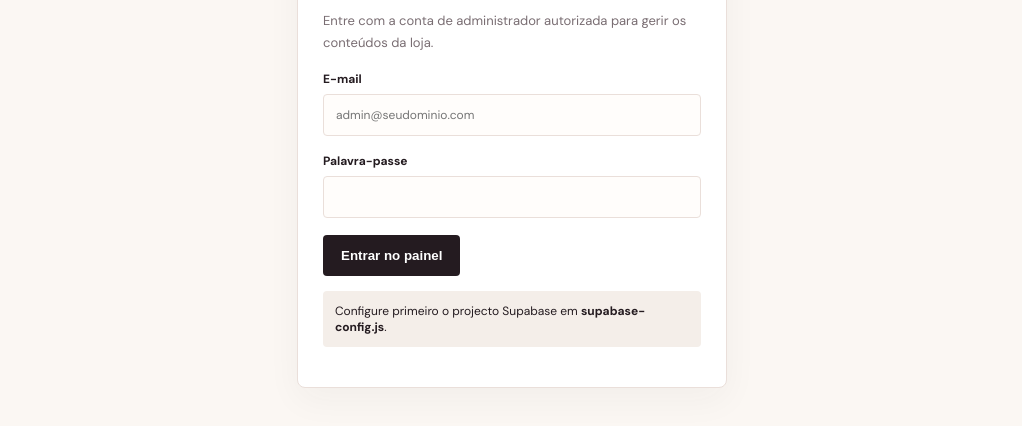
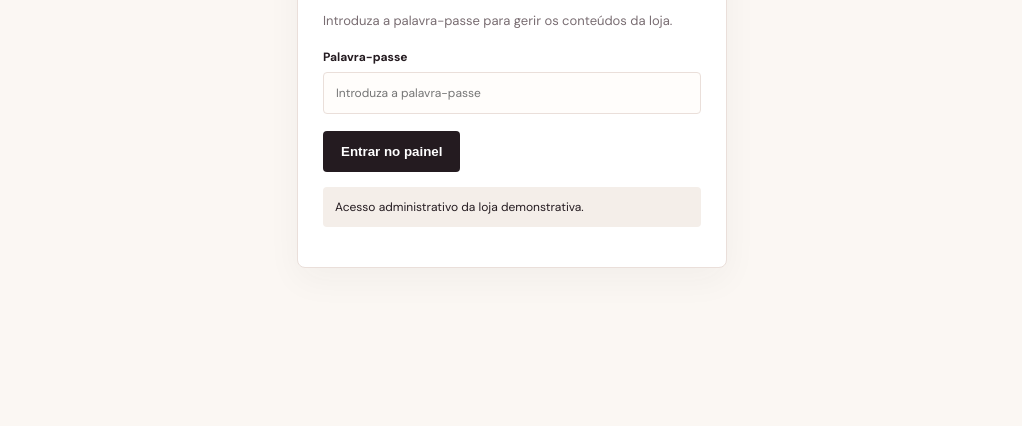
Before and after one commit to FelicidadeDias/Salao-de-beleza, a plain HTML site: page admin.html in a window 1280 px wide. Shown: the part 240-666 px from the top of the page, without its empty margins (128-1150 px from the left). Drawn offline with nearby package versions, Linux system fonts and the light colour scheme.

Commit message:
Remove campo de email do acesso administrativo

```diff
--- a/admin.html
+++ b/admin.html
@@ -11,10 +11,9 @@
 </style></head>
 <body><main class="wrap">
 <header class="top"><div class="brand">Studio Belle<small>PAINEL DE ADMINISTRAÇÃO</small></div><a href="index.html">← Ver loja</a></header>
-<section class="login" id="loginBox"><h1>Acesso administrativo</h1><p class="muted">Entre com a conta de administrador autorizada para gerir os conteúdos da loja.</p>
-<div class="field"><label for="email">E-mail</label><input id="email" type="email" autocomplete="username" placeholder="admin@seudominio.com"></div>
-<div class="field"><label for="password">Palavra-passe</label><input id="password" type="password" autocomplete="current-password"></div>
-<button class="btn" id="loginBtn">Entrar no painel</button><div class="status" id="loginStatus">Configure primeiro o projecto Supabase em <b>supabase-config.js</b>.</div></section>
+<section class="login" id="loginBox"><h1>Acesso administrativo</h1><p class="muted">Introduza a palavra-passe para gerir os conteúdos da loja.</p>
+<div class="field"><label for="password">Palavra-passe</label><input id="password" type="password" autocomplete="current-password" placeholder="Introduza a palavra-passe"></div>
+<button class="btn" id="loginBtn">Entrar no painel</button><div class="status" id="loginStatus">Acesso administrativo da loja demonstrativa.</div></section>
 <section class="panel hidden" id="editor">
 <div class="bar"><div><h1>Gestão da loja</h1><p class="muted">Edite os dados e publique as alterações na loja demonstrativa.</p></div><button class="btn secondary" id="logoutBtn">Terminar sessão</button></div>
 <div class="status" id="editorStatus">A carregar conteúdo…</div>
```
